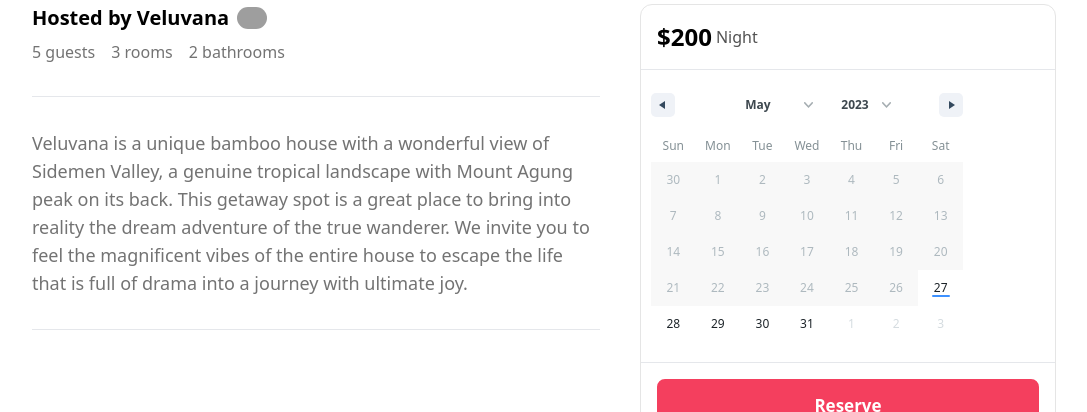
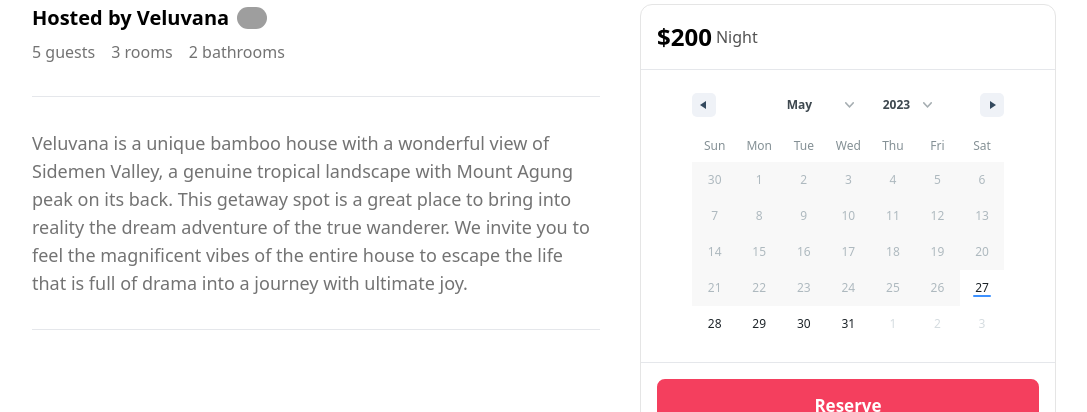
Before and after one commit to protap9ghosh/aircnc, a React (Vite) app in the folder client/: page /room/1 in a window 1280 px wide. Shown: the part 800-1212 px from the top of the page, without its empty margins (96-1183 px from the left). Built offline with nearby package versions, Linux system fonts and the light colour scheme; no server answers; sample sign-in values are in the browser's storage; grey boxes are pictures that could not be loaded.

Commit message:
add calender style

```diff
--- a/client/src/components/Rooms/Calender.jsx
+++ b/client/src/components/Rooms/Calender.jsx
@@ -5,6 +5,7 @@ import 'react-date-range/dist/theme/default.css'
 
 const Calender = () => {
    return (
+      <div className='mx-auto md:w-4/5'>
          <DateRange
             rangeColors={['#262626']}
             date={new Date()}
@@ -12,6 +13,7 @@ const Calender = () => {
             showDateDisplay={false}
             minDate={new Date()}
          />
+      </div>
    )
 }
 
```
Lines whose indentation alone changed are shown as unchanged.
